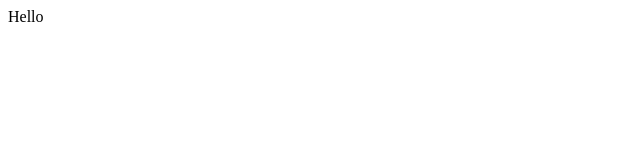
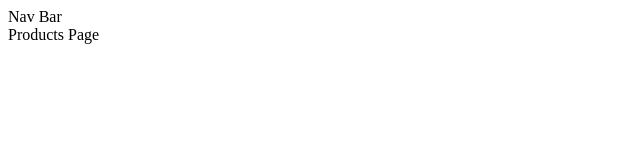
Before and after one commit to LizzieDworsky/MERN_eCommerce, a React (Create React App) app in the folder frontend/: page / in a window 1280 px wide. Shown: the top 160 px of the page, without its empty margins (0-640 px from the left). Built offline with nearby package versions, Linux system fonts and the light colour scheme.

Commit message:
set up page routes

```diff
--- a/frontend/src/App.js
+++ b/frontend/src/App.js
@@ -1,7 +1,14 @@
+import { Outlet } from "react-router-dom";
 import "./App.css";
+import NavBar from "./components/NavBar/NavBar";
 
 function App() {
-    return <div className="App">Hello</div>;
+    return (
+        <div className="App">
+            <NavBar />
+            <Outlet />
+        </div>
+    );
 }
 
 export default App;
--- /dev/null
+++ b/frontend/src/components/NavBar/NavBar.jsx
@@ -0,0 +1,5 @@
+const NavBar = () => {
+    return <div className="nav-bar">Nav Bar</div>;
+};
+
+export default NavBar;
--- a/frontend/src/index.js
+++ b/frontend/src/index.js
@@ -1,10 +1,40 @@
 import React from "react";
 import ReactDOM from "react-dom/client";
+import { createBrowserRouter, RouterProvider } from "react-router-dom";
 import App from "./App";
+import ProductsPage from "./pages/eCommerce/ProductsPage";
+import ShoppingCartPage from "./pages/eCommerce/ShoppingCartPage";
+import LoginPage from "./pages/Auth/LoginPage";
+import RegisterPage from "./pages/Auth/RegisterPage";
+
+const router = createBrowserRouter([
+    {
+        path: "",
+        element: <App />,
+        children: [
+            {
+                path: "/",
+                element: <ProductsPage />,
+            },
+            {
+                path: "cart",
+                element: <ShoppingCartPage />,
+            },
+            {
+                path: "login",
+                element: <LoginPage />,
+            },
+            {
+                path: "register",
+                element: <RegisterPage />,
+            },
+        ],
+    },
+]);
 
 const root = ReactDOM.createRoot(document.getElementById("root"));
 root.render(
     <React.StrictMode>
-        <App />
+        <RouterProvider router={router} />
     </React.StrictMode>
 );
```
